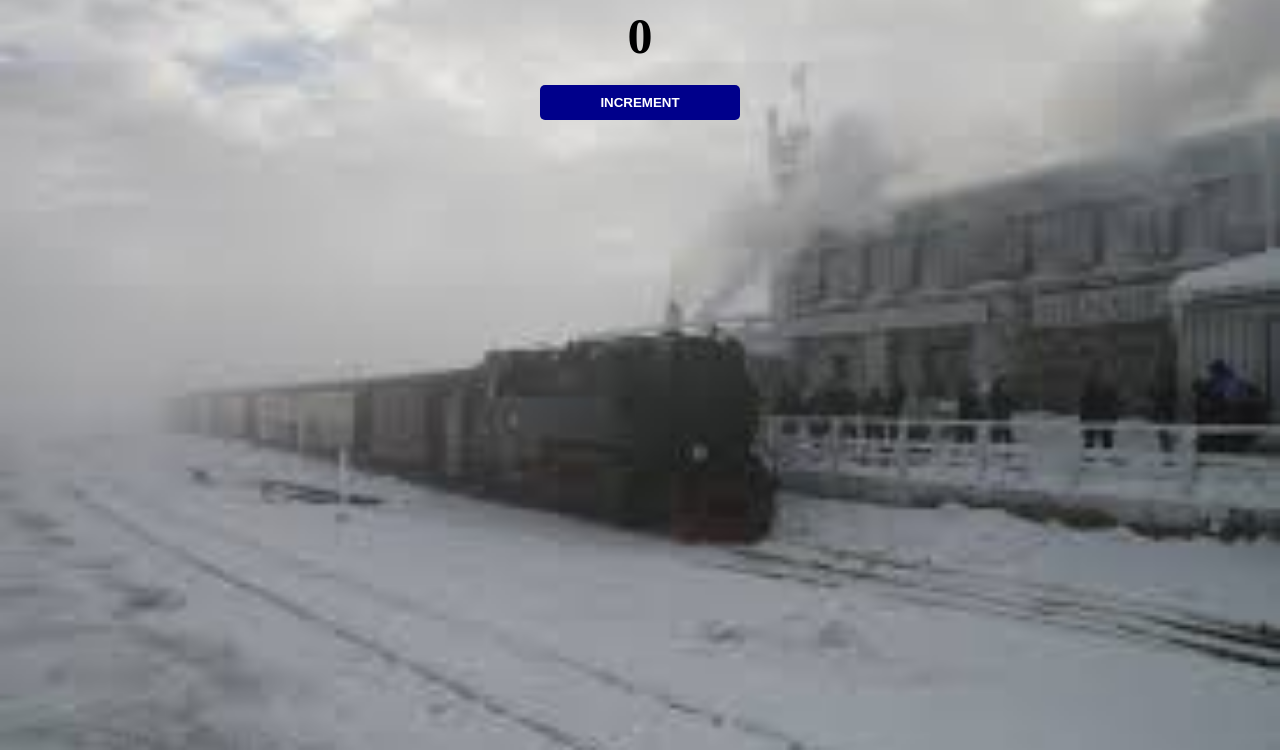
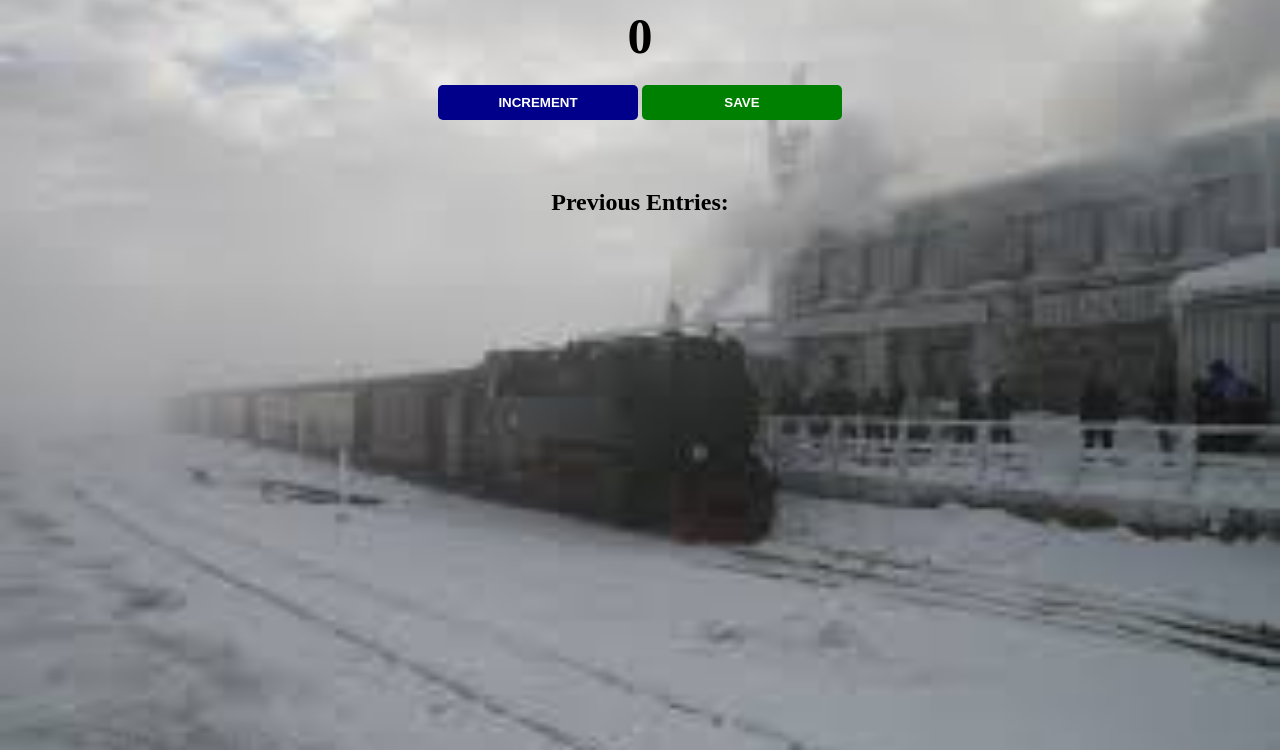
Before and after one commit to druparelqa/learnjs, a plain HTML site: page index.html in a window 1280 px wide. Shown: the part 50-800 px from the top of the page. Drawn offline with Linux system fonts and the light colour scheme.

Commit message:
complete js app

```diff
--- a/index.css
+++ b/index.css
@@ -29,3 +29,13 @@ button {
 #increment-btn {
     background-color: darkblue;
 }
+
+#save-btn {
+    background-color: green;
+}
+
+p {
+    padding-top: 40px;
+    font-size: x-large;
+    font-weight: bold;
+}
--- a/index.html
+++ b/index.html
@@ -8,10 +8,11 @@
 <body>
     <H1>People Entered: </H1>
     <h2 id="count-el">0</h2>
-
     <button id=increment-btn onclick="increment()">INCREMENT</button>
-
+    <button id=save-btn onclick="save()">SAVE</button>
+    <p id = "save-el">Previous Entries: </p>
     <script src="index.js"></script>
 </body>
 
+
 </html>
--- a/index.js
+++ b/index.js
@@ -1,9 +1,17 @@
 //document.getElementById("count-el").innerText = 5
 
 let countEl = document.getElementById("count-el")
+let saveEl = document.getElementById("save-el")
 let count = 0;
 
 function increment() {
-    count = count + 1;
+    count += 1;
     countEl.innerText = count;
 }
+
+function save() {
+    let countStr = count + " - "
+    saveEl.textContent += countStr
+    count = 0
+    countEl.innerText = count
+}
```
